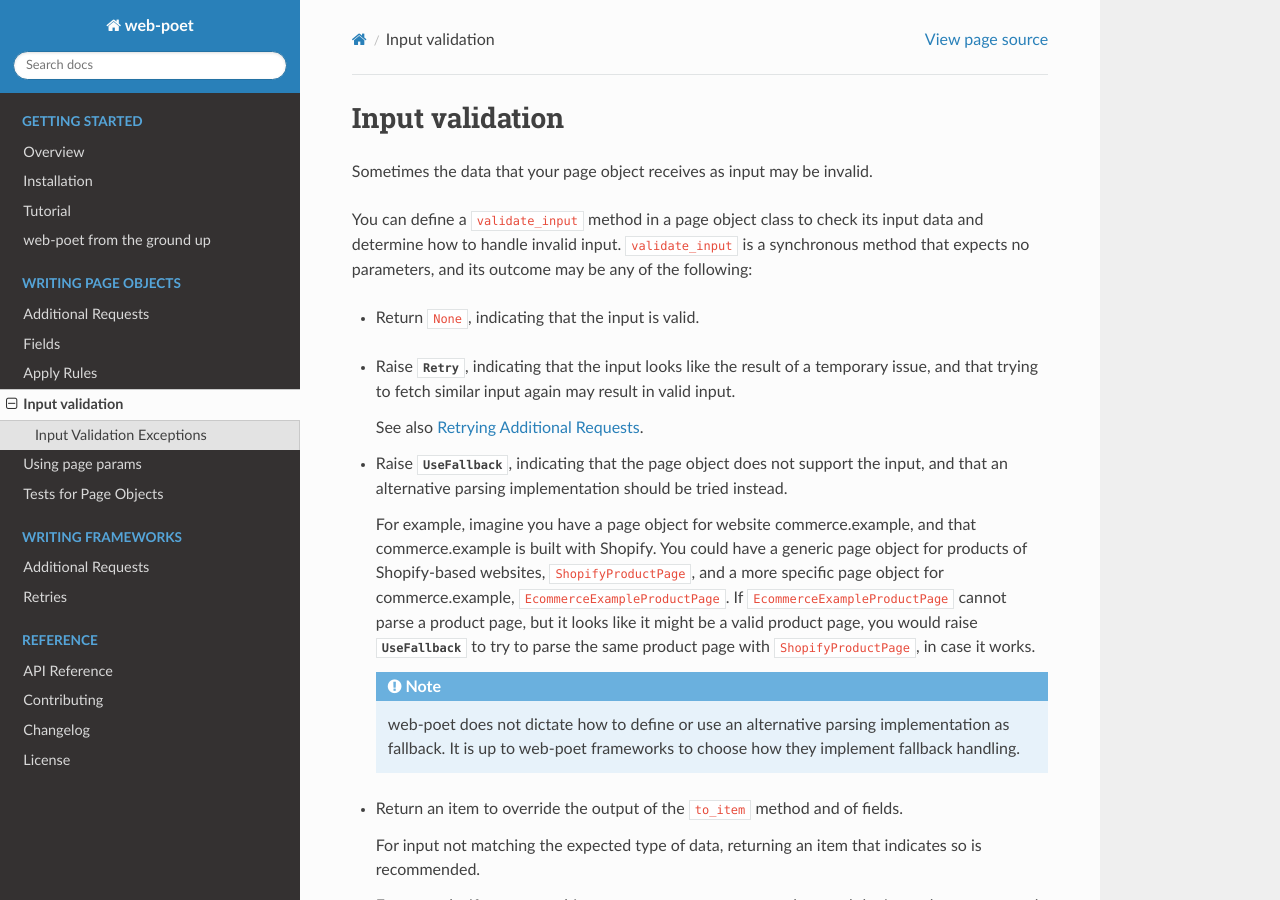
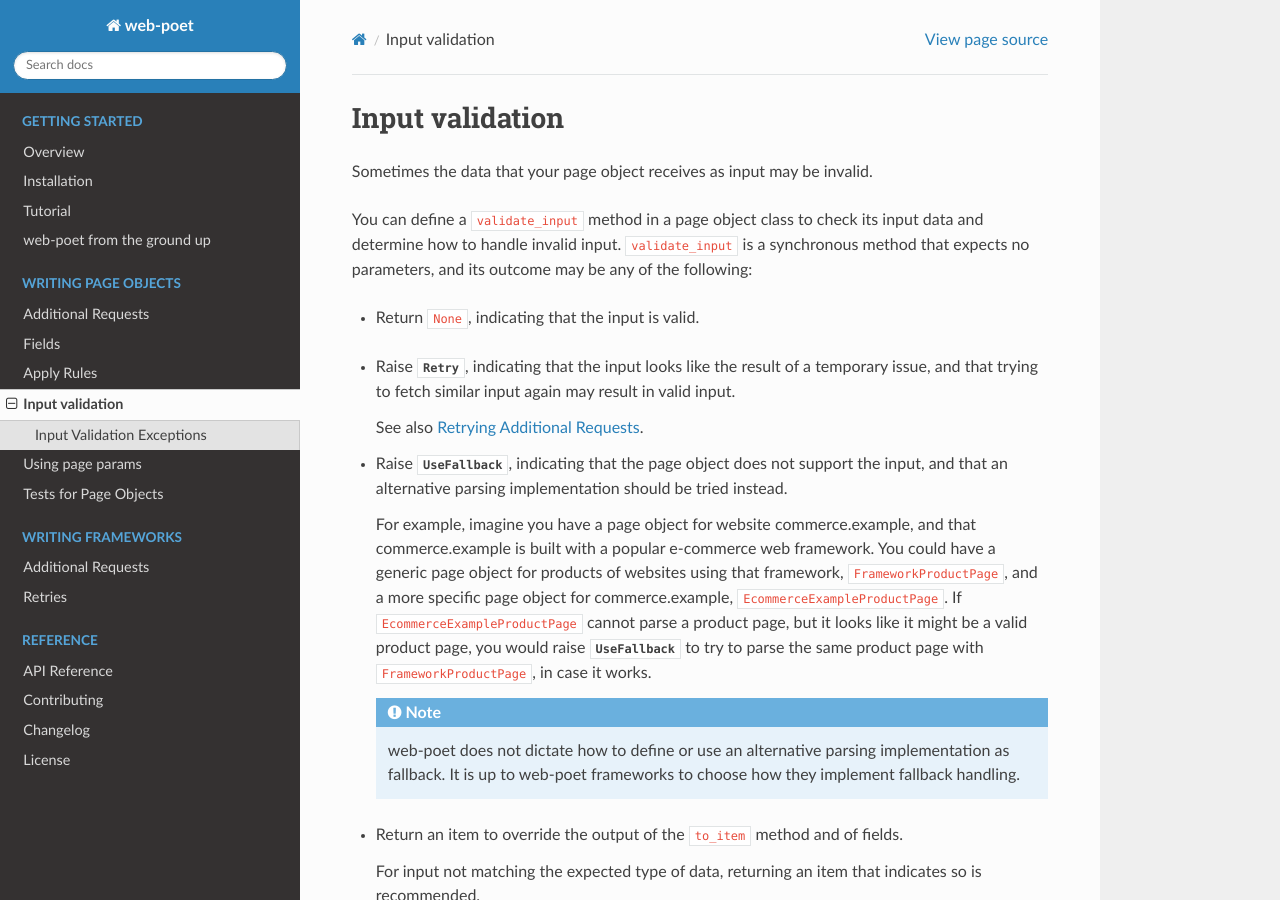
Before and after one commit to scrapinghub/web-poet, a Sphinx documentation site: the page built from docs/page-objects/input-validation.rst, in a window 1280 px wide and 900 px high. Built offline with Sphinx 7.4.7 and the Read the Docs theme 2.0.0, drawn with Linux system fonts in a browser that asks for light colours.

Commit message:
Remove Shopify references

```diff
--- a/docs/page-objects/input-validation.rst
+++ b/docs/page-objects/input-validation.rst
@@ -26,13 +26,14 @@ of the following:
     implementation should be tried instead.
 
     For example, imagine you have a page object for website commerce.example,
-    and that commerce.example is built with Shopify. You could have a generic
-    page object for products of Shopify-based websites, ``ShopifyProductPage``,
-    and a more specific page object for commerce.example,
-    ``EcommerceExampleProductPage``. If ``EcommerceExampleProductPage`` cannot
-    parse a product page, but it looks like it might be a valid product page,
-    you would raise :exc:`~web_poet.exceptions.UseFallback` to try to
-    parse the same product page with ``ShopifyProductPage``, in case it works.
+    and that commerce.example is built with a popular e-commerce web framework.
+    You could have a generic page object for products of websites using that
+    framework, ``FrameworkProductPage``, and a more specific page object for
+    commerce.example, ``EcommerceExampleProductPage``. If
+    ``EcommerceExampleProductPage`` cannot parse a product page, but it looks
+    like it might be a valid product page, you would raise
+    :exc:`~web_poet.exceptions.UseFallback` to try to parse the same product
+    page with ``FrameworkProductPage``, in case it works.
 
     .. note:: web-poet does not dictate how to define or use an alternative
               parsing implementation as fallback. It is up to web-poet
```
